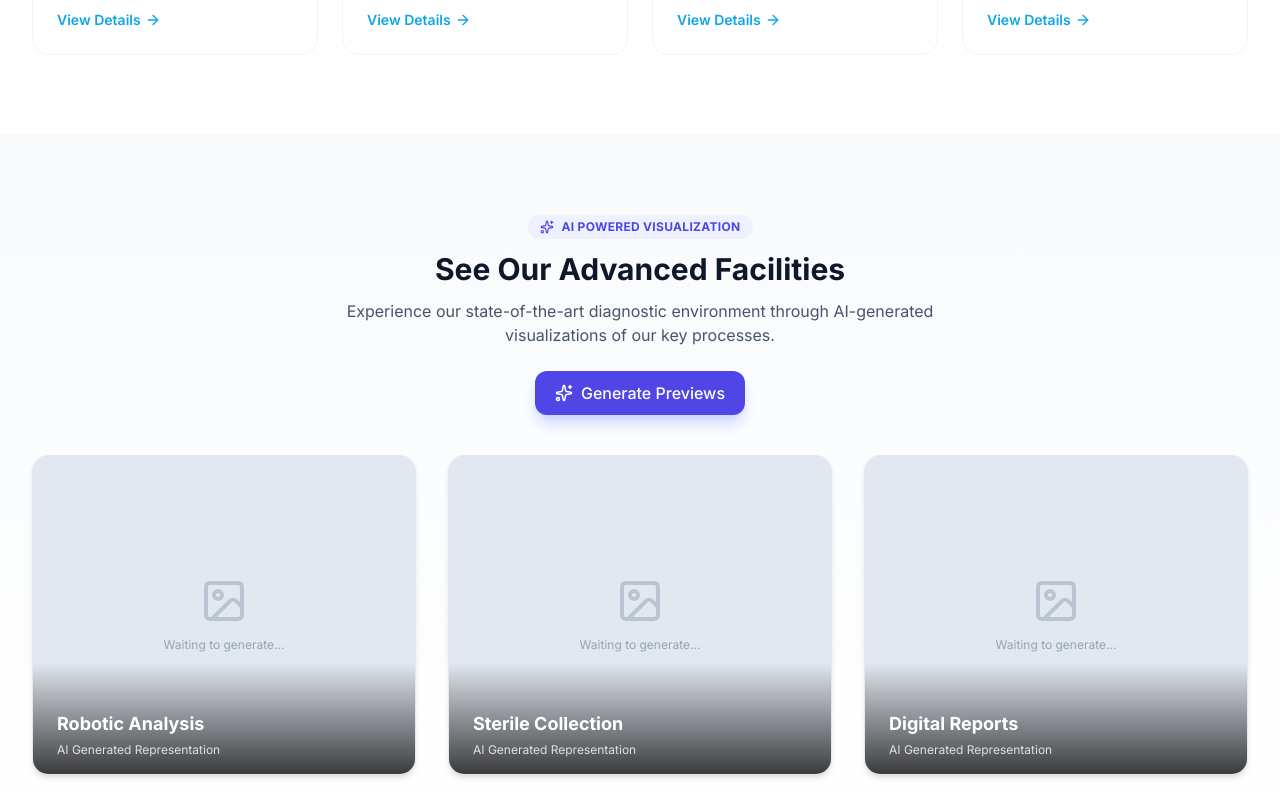
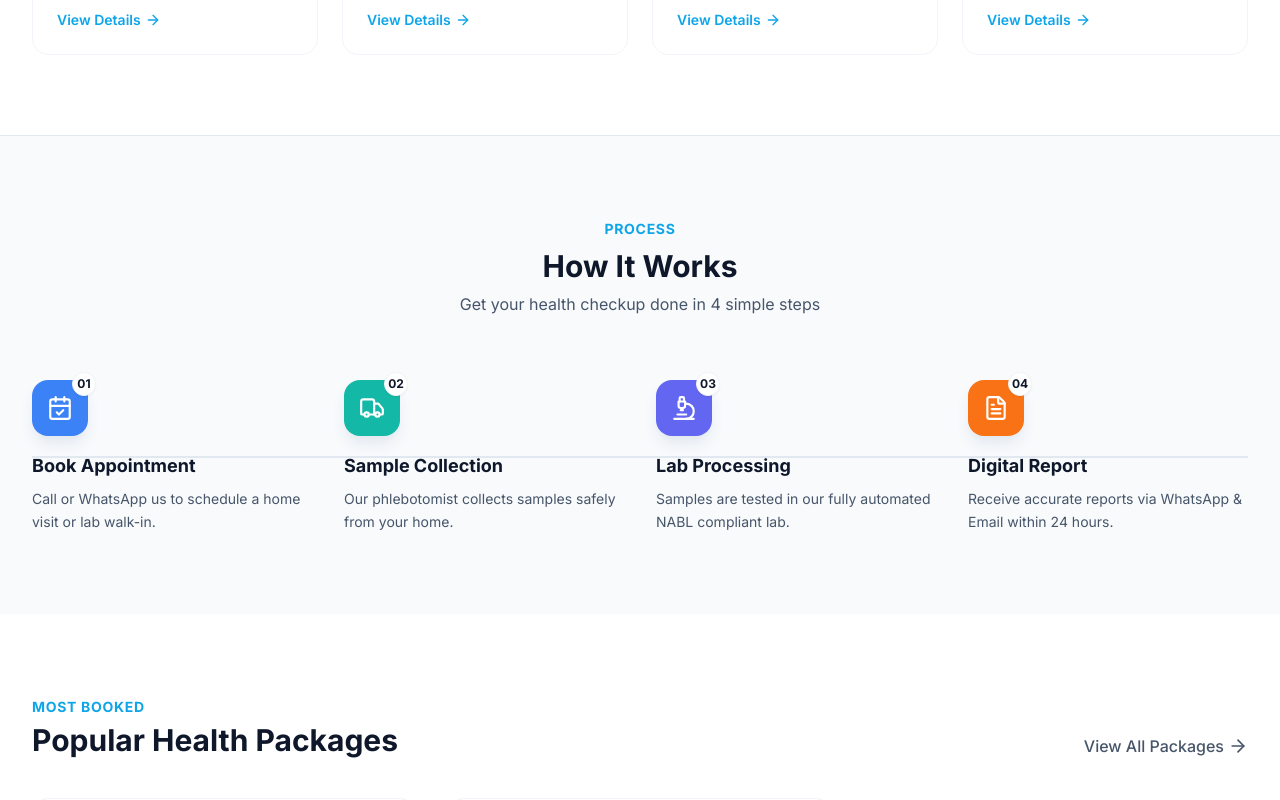
Before and after one commit to Abhi61x/National-Diagnostic-Center, a React (Vite) app: page / in a window 1280 px wide. Shown: the part 1240-2040 px from the top of the page. Built offline with nearby package versions, Linux system fonts and the light colour scheme.

Commit message:
feat: Add testimonial slider and how-it-works section
Introduces a new testimonial slider component to showcase user feedback and a "How It Works" section to visually guide users through the booking process on the home page. This enhances user trust and provides clearer instructions.

```diff
--- /dev/null
+++ b/components/TestimonialSlider.tsx
@@ -0,0 +1,103 @@
+import React, { useState, useEffect } from 'react';
+import { ChevronLeft, ChevronRight, Quote, Star } from 'lucide-react';
+import { TESTIMONIALS } from '../constants';
+
+const TestimonialSlider: React.FC = () => {
+  const [currentIndex, setCurrentIndex] = useState(0);
+  const [isAutoPlaying, setIsAutoPlaying] = useState(true);
+
+  useEffect(() => {
+    if (!isAutoPlaying) return;
+
+    const interval = setInterval(() => {
+      setCurrentIndex((prev) => (prev + 1) % TESTIMONIALS.length);
+    }, 5000);
+
+    return () => clearInterval(interval);
+  }, [isAutoPlaying]);
+
+  const nextSlide = () => {
+    setIsAutoPlaying(false);
+    setCurrentIndex((prev) => (prev + 1) % TESTIMONIALS.length);
+  };
+
+  const prevSlide = () => {
+    setIsAutoPlaying(false);
+    setCurrentIndex((prev) => (prev - 1 + TESTIMONIALS.length) % TESTIMONIALS.length);
+  };
+
+  const currentTestimonial = TESTIMONIALS[currentIndex];
+
+  return (
+    <div className="relative bg-white rounded-3xl shadow-xl p-8 md:p-12 max-w-4xl mx-auto border border-slate-100">
+      <div className="absolute top-8 left-8 text-primary/10">
+        <Quote size={80} fill="currentColor" />
+      </div>
+
+      <div className="relative z-10 flex flex-col items-center text-center">
+        {/* Rating */}
+        <div className="flex gap-1 mb-6">
+          {[...Array(5)].map((_, i) => (
+            <Star
+              key={i}
+              size={20}
+              className={i < currentTestimonial.rating ? "text-yellow-400 fill-yellow-400" : "text-slate-200"}
+            />
+          ))}
+        </div>
+
+        {/* Content */}
+        <p className="text-lg md:text-xl text-slate-700 italic font-medium leading-relaxed mb-8 min-h-[80px]">
+          "{currentTestimonial.content}"
+        </p>
+
+        {/* Author */}
+        <div className="flex items-center gap-4">
+          <div className="w-12 h-12 bg-slate-100 rounded-full flex items-center justify-center font-bold text-slate-400">
+            {currentTestimonial.name.charAt(0)}
+          </div>
+          <div className="text-left">
+            <h4 className="font-bold text-slate-900">{currentTestimonial.name}</h4>
+            <p className="text-sm text-slate-500">{currentTestimonial.role}</p>
+          </div>
+        </div>
+      </div>
+
+      {/* Controls */}
+      <button
+        onClick={prevSlide}
+        className="absolute top-1/2 left-4 -translate-y-1/2 p-2 rounded-full bg-slate-50 text-slate-400 hover:bg-primary hover:text-white transition-colors"
+        aria-label="Previous testimonial"
+      >
+        <ChevronLeft size={24} />
+      </button>
+
+      <button
+        onClick={nextSlide}
+        className="absolute top-1/2 right-4 -translate-y-1/2 p-2 rounded-full bg-slate-50 text-slate-400 hover:bg-primary hover:text-white transition-colors"
+        aria-label="Next testimonial"
+      >
+        <ChevronRight size={24} />
+      </button>
+
+      {/* Dots */}
+      <div className="flex justify-center gap-2 mt-8">
+        {TESTIMONIALS.map((_, idx) => (
+          <button
+            key={idx}
+            onClick={() => {
+              setIsAutoPlaying(false);
+              setCurrentIndex(idx);
+            }}
+            className={`w-2 h-2 rounded-full transition-all duration-300 ${
+              idx === currentIndex ? 'bg-primary w-6' : 'bg-slate-200 hover:bg-slate-300'
+            }`}
+            aria-label={`Go to slide ${idx + 1}`}
+          />
+        ))}
+      </div>
+    </div>
+  );
+};
+
+export default TestimonialSlider;
--- a/pages/Home.tsx
+++ b/pages/Home.tsx
@@ -3,12 +3,13 @@
 import {
   ShieldCheck, Microscope, Clock, MapPin, Star,
   FileText, Home as HomeIcon, Award, Zap, CheckCircle2,
-  Phone, ArrowRight, Percent, Activity, Users
+  Phone, ArrowRight, Percent, Activity, Users,
+  CalendarCheck, Truck
 } from 'lucide-react';
 import { PACKAGES, OFFERS, CONTACT_INFO } from '../constants';
 import Button from '../components/Button';
 import PackageCard from '../components/PackageCard';
-import ServiceVisualizer from '../components/ServiceVisualizer';
+import TestimonialSlider from '../components/TestimonialSlider';
 import { useBooking } from '../contexts/BookingContext';
 
 const Home: React.FC = () => {
@@ -126,11 +127,68 @@
         </div>
       </section>
 
-      {/* NEW: AI Service Visualization */}
-      <ServiceVisualizer />
+      {/* NEW: How It Works Section */}
+      <section className="py-12 lg:py-20 bg-slate-50 border-t border-slate-200">
+        <div className="max-w-7xl mx-auto px-4 sm:px-6 lg:px-8">
+          <div className="text-center mb-12 lg:mb-16">
+            <span className="text-primary font-bold tracking-wider uppercase text-xs lg:text-sm">Process</span>
+            <h2 className="text-2xl lg:text-3xl font-bold text-slate-900 mt-2">How It Works</h2>
+            <p className="text-sm lg:text-base text-slate-600 mt-2">Get your health checkup done in 4 simple steps</p>
+          </div>
+
+          <div className="relative">
+            {/* Connecting Line (Desktop Only) */}
+            <div className="hidden lg:block absolute top-1/2 left-0 w-full h-0.5 bg-slate-200 -translate-y-1/2 z-0"></div>
+
+            <div className="grid grid-cols-1 md:grid-cols-2 lg:grid-cols-4 gap-8 relative z-10">
+              {[
+                {
+                  step: "01",
+                  title: "Book Appointment",
+                  desc: "Call or WhatsApp us to schedule a home visit or lab walk-in.",
+                  icon: CalendarCheck,
+                  color: "bg-blue-500"
+                },
+                {
+                  step: "02",
+                  title: "Sample Collection",
+                  desc: "Our phlebotomist collects samples safely from your home.",
+                  icon: Truck,
+                  color: "bg-teal-500"
+                },
+                {
+                  step: "03",
+                  title: "Lab Processing",
+                  desc: "Samples are tested in our fully automated NABL compliant lab.",
+                  icon: Microscope,
+                  color: "bg-indigo-500"
+                },
+                {
+                  step: "04",
+                  title: "Digital Report",
+                  desc: "Receive accurate reports via WhatsApp & Email within 24 hours.",
+                  icon: FileText,
+                  color: "bg-orange-500"
+                },
+              ].map((item, idx) => (
+                <div key={idx} className="bg-white lg:bg-transparent rounded-xl p-6 lg:p-0 shadow-md lg:shadow-none relative group text-center lg:text-left">
+                  <div className={`w-14 h-14 ${item.color} rounded-2xl flex items-center justify-center text-white shadow-lg shadow-slate-200 mx-auto lg:mx-0 mb-4 relative z-10 group-hover:scale-110 transition-transform duration-300`}>
+                    <item.icon size={26} />
+                    <div className="absolute -top-2 -right-2 bg-white text-slate-900 text-xs font-bold w-6 h-6 rounded-full flex items-center justify-center border border-slate-100 shadow-sm">
+                      {item.step}
+                    </div>
+                  </div>
+                  <h3 className="text-lg font-bold text-slate-900 mb-2">{item.title}</h3>
+                  <p className="text-sm text-slate-600 leading-relaxed">{item.desc}</p>
+                </div>
+              ))}
+            </div>
+          </div>
+        </div>
+      </section>
 
       {/* 4️⃣ Popular Test Packages */}
-      <section id="packages" className="py-12 lg:py-20 bg-slate-50">
+      <section id="packages" className="py-12 lg:py-20 bg-white">
         <div className="max-w-7xl mx-auto px-4 sm:px-6 lg:px-8">
           <div className="flex flex-col md:flex-row justify-between items-end mb-8 lg:mb-10 gap-2 lg:gap-4">
             <div className="w-full md:w-auto">
@@ -159,7 +217,7 @@
       </section>
 
       {/* 5️⃣ Why Choose Us */}
-      <section className="py-12 lg:py-20 bg-white">
+      <section className="py-12 lg:py-20 bg-slate-50">
         <div className="max-w-7xl mx-auto px-4 sm:px-6 lg:px-8">
           <div className="text-center max-w-3xl mx-auto mb-10 lg:mb-16">
             <h2 className="text-2xl lg:text-3xl font-bold text-slate-900 mb-2 lg:mb-4">Why Families Trust Us</h2>
@@ -218,13 +276,24 @@
             </div>
             <div className="relative h-[250px] lg:h-[500px] hidden md:block">
                <img
-                 src="https://images.unsplash.com/photo-1584515933487-9bfa05d64571?ixlib=rb-4.0.3&auto=format&fit=crop&w=1000&q=80"
+                 src="https://res.cloudinary.com/djhgkdqwl/image/upload/v1768151189/AdobeStock_109612366_ydmiyv.jpg"
                  alt="Home collection kit"
                  className="absolute inset-0 w-full h-full object-cover rounded-3xl shadow-2xl border-4 border-teal-700/50"
                />
             </div>
           </div>
         </div>
+      </section>
+
+      {/* NEW: Testimonials Section */}
+      <section className="py-12 lg:py-20 bg-slate-50">
+         <div className="max-w-7xl mx-auto px-4 sm:px-6 lg:px-8">
+            <div className="text-center mb-10">
+               <h2 className="text-2xl lg:text-3xl font-bold text-slate-900">What Our Patients Say</h2>
+               <p className="text-slate-600 mt-2">Real reviews from people who trust us with their health</p>
+            </div>
+            <TestimonialSlider />
+         </div>
       </section>
 
       {/* 7️⃣ Offers & Promotions */}
@@ -294,7 +363,7 @@
                </div>
                <div className="bg-slate-100 h-48 lg:h-auto relative">
                   <img
-                    src="https://images.unsplash.com/photo-1576091160550-217358c7e618?ixlib=rb-4.0.3&auto=format&fit=crop&w=1000&q=80"
+                    src="https://res.cloudinary.com/djhgkdqwl/image/upload/v1768151062/MedTech-Round-Table-The-ROI-of-Surgical-Digital-Transformation-Resize_yvsxpg.jpg"
                     alt="Digital Report on Tablet"
                     className="absolute inset-0 w-full h-full object-cover"
                   />
```
